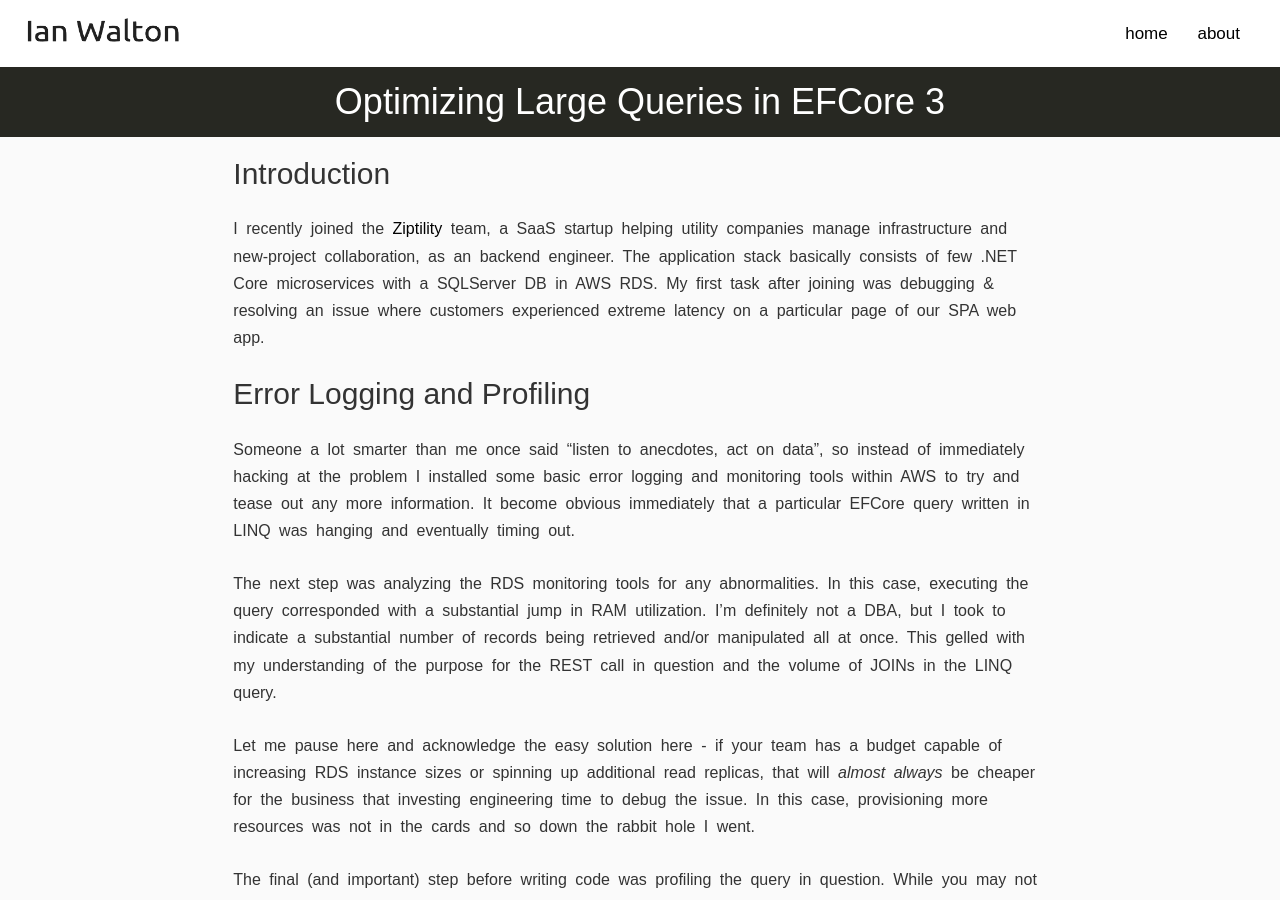
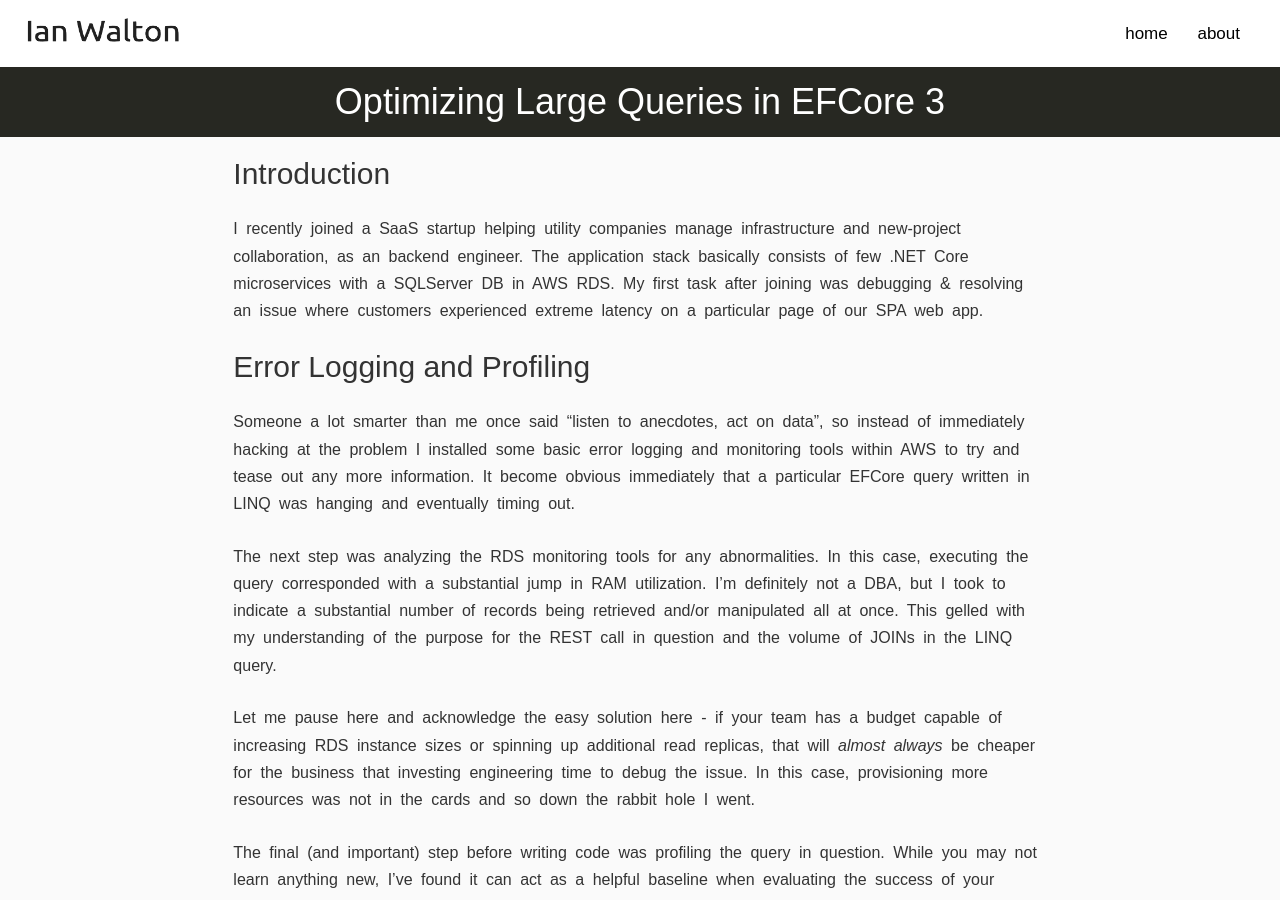
Before and after one commit to itwalton/itwalton.github.io, a Jekyll site: the page built from _posts/2020-09-14-optimizing-large-queries-in-entity-framework-core.md, in a window 1280 px wide and 900 px high. Built offline with Jekyll 4.4.1, drawn with Linux system fonts in a browser that asks for light colours; some web fonts are replaced.

Commit message:
remove employer name from blog post

```diff
--- a/_posts/2020-09-14-optimizing-large-queries-in-entity-framework-core.md
+++ b/_posts/2020-09-14-optimizing-large-queries-in-entity-framework-core.md
@@ -8,7 +8,7 @@ description: Understanding how to mitigate request timeouts on queries returning
 
 ## Introduction
 
-I recently joined the [Ziptility](ziptility.com) team, a SaaS startup helping utility companies manage infrastructure and new-project collaboration, as an backend engineer. The application stack basically consists of few .NET Core microservices with a SQLServer DB in AWS RDS. My first task after joining was debugging & resolving an issue where customers experienced extreme latency on a particular page of our SPA web app.
+I recently joined a SaaS startup helping utility companies manage infrastructure and new-project collaboration, as an backend engineer. The application stack basically consists of few .NET Core microservices with a SQLServer DB in AWS RDS. My first task after joining was debugging & resolving an issue where customers experienced extreme latency on a particular page of our SPA web app.
 
 ## Error Logging and Profiling
 
```
